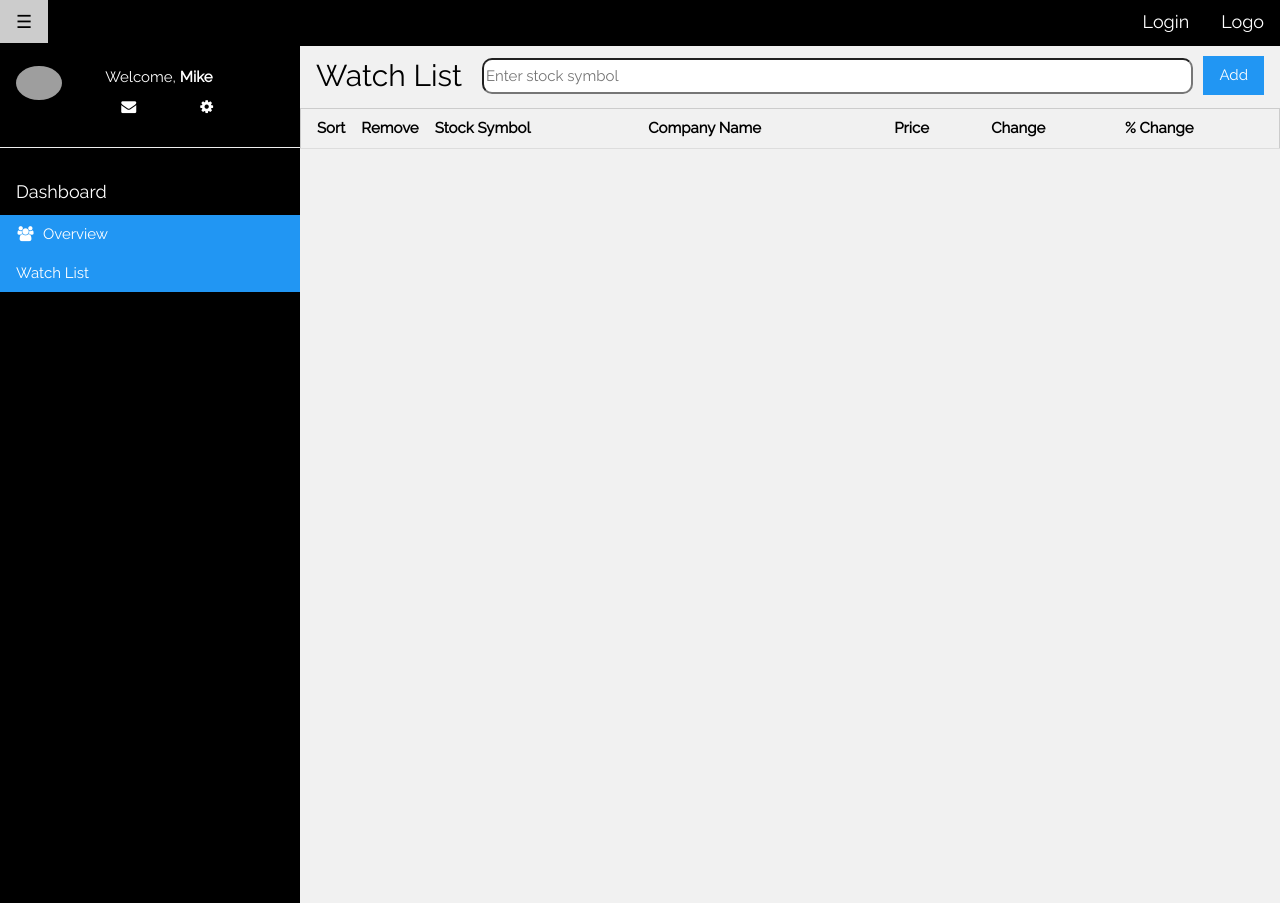
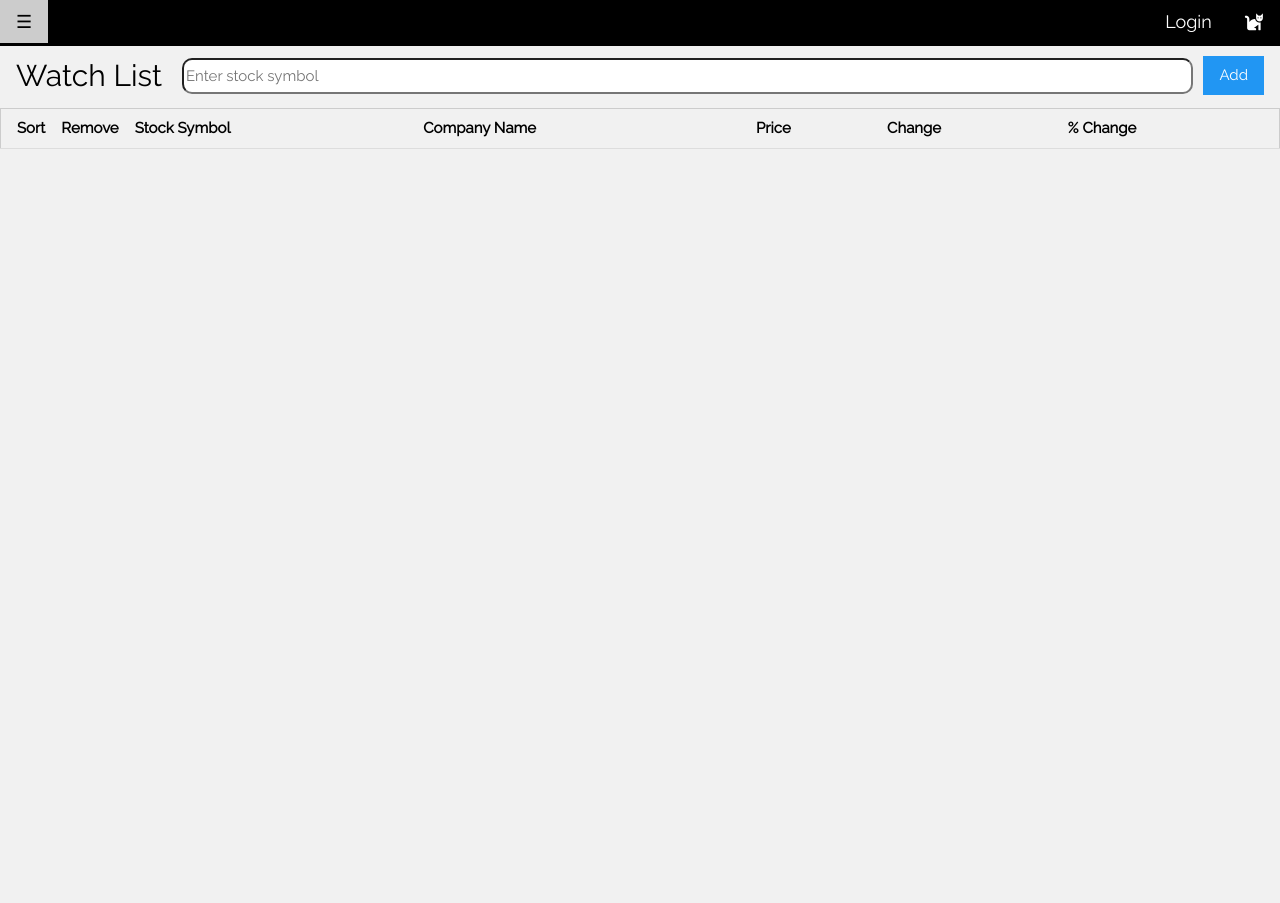
Before and after one commit to mobetat49008/house, a Flask app: page /watchlist in a window 1280 px wide. Run offline with Flask 3, Linux system fonts and the light colour scheme; lists and menus that the app fills with data are empty; parts of the project's set-up code (start-up, migrations or seed data) failed here and were passed over; some libraries are stand-ins or nearby versions; grey boxes are pictures that could not be loaded.

Commit message:
Dynamically show/hide the sidebar

```diff
--- a/templates/base.html
+++ b/templates/base.html
@@ -7,6 +7,7 @@
     <link rel="stylesheet" href="https://www.w3schools.com/w3css/4/w3.css">
     <link rel="stylesheet" href="https://fonts.googleapis.com/css?family=Raleway">
     <link rel="stylesheet" href="https://cdnjs.cloudflare.com/ajax/libs/font-awesome/4.7.0/css/font-awesome.min.css">
+	<link rel="stylesheet" href="https://cdnjs.cloudflare.com/ajax/libs/font-awesome/6.0.0-beta3/css/all.min.css">
     <style>
         html,body,h1,h2,h3,h4,h5 {font-family: "Raleway", sans-serif}
         .positive { color: green; }
@@ -99,9 +100,33 @@
                 flex: none;
             }
         }
-        .sidebar-hidden {
-            display: none !important;
+
+		.w3-sidebar {
+			width: 300px; /* Initial width */
+			transition: width 0.5s ease;
 		}
+
+		.w3-main, .w3-overlay {
+			transition: margin-left 0.5s ease;
+		}
+
+		#toggleSidebarButton {
+			position: fixed;
+			top: 55px;
+			left: 0;
+			z-index: 5;
+			cursor: pointer;
+			border: none; /* Remove border for a clean look */
+			background-color: #00796B; /* Teal color */
+			color: white;
+			border-radius: 50%;
+			padding: 10px 15px;
+		}
+
+		#toggleSidebarButton:hover {
+			background-color: #004D40; /* Darker shade for hover effect */
+		}
+
     </style>
     {% block additional_styles %}{% endblock %}
 </head>
@@ -110,7 +135,7 @@
     <div class="w3-bar w3-top w3-black w3-large" style="z-index:4">
         <button class="w3-bar-item w3-button w3-hide-large w3-hover-none w3-hover-text-light-grey" onclick="w3_open();"><i class="fa fa-bars"></i>  Menu</button>
         <button class="w3-bar-item w3-button w3-black" onclick="hideSidebar()">&#9776;</button>
-        <span class="w3-bar-item w3-right">Logo</span>
+		<span class="w3-bar-item w3-right"><i class="fa fa-cat"></i></span>
         {% if 'logged_in' in session and session['logged_in'] %}
             <a href="/logout" class="w3-bar-item w3-button w3-right" style="height:46px;">{{ session['username'] }} (Logout)</a>
         {% else %}
@@ -120,11 +145,8 @@
 
     <nav class="w3-sidebar w3-collapse w3-black w3-animate-left" style="z-index:3;width:300px;" id="mySidebar"><br>
         <div class="w3-container w3-row">
-            <div class="w3-col s4">
-                <img src="/w3images/avatar2.png" class="w3-circle w3-margin-right" style="width:46px">
-            </div>
             <div class="w3-col s8 w3-bar">
-                <span>Welcome, <strong>Mike</strong></span><br>
+                <span>Welcome, <strong>Ruby</strong></span><br>
                 <a href="#" class="w3-bar-item w3-button"><i class="fa fa-envelope"></i></a>
                 <a href="#" class="w3-bar-item w3-button"><i the "fa fa-user"></i></a>
                 <a href="#" class="w3-bar-item w3-button"><i class="fa fa-cog"></i></a>
@@ -143,17 +165,11 @@
 
     <div class="w3-overlay w3-hide-large w3-animate-opacity" onclick="w3_close()" style="cursor:pointer" title="close side menu" id="myOverlay"></div>
 
-    <div class="w3-main" style="margin-left:300px;margin-top:43px;">
+    <div class="w3-main" style="margin-left:300px;margin-top:43px;" id="main">
         {% block content %}
         <!-- Dynamic content goes here -->
         {% endblock %}
     </div>
-
-    <!-- Footer -->
-    <footer class="w3-container w3-padding-16 w3-light-grey">
-        <h4>FOOTER</h4>
-        <p>Powered by <a href="https://www.w3schools.com/w3css/default.asp" target="_blank">w3.css</a></p>
-    </footer>
 
     <!-- Scripts necessary for functionality -->
     <script src="https://code.jquery.com/jquery-3.6.0.min.js"></script>
@@ -337,6 +353,7 @@ function adjustSquare() {
 		container.style.height = width + 'px'; // Set height equal to current width
 	}
 
+
 	window.onload = adjustSquare;
 	window.onresize = adjustSquare; // Adjust size on window resize
 
@@ -352,6 +369,29 @@ window.onresize = adjustSquare; // Adjust size on window resize
 	$('#header-pnl').click(() => sortPositions('pnl')); // Replace 'pnl' with the actual property name
 	$('#header-stock-percentage').click(() => sortPositions('Stock Percentage')); // Assuming the property is 'Stock Percentage'
 	});
+
+	function hideSidebar() {
+    var mySidebar = document.getElementById("mySidebar");
+    var main = document.getElementById("main");
+    var overlay = document.getElementById("myOverlay");
+    var toggleButton = document.getElementById("toggleSidebarButton");
+
+    // Toggle the display state and adjust main content margin
+    if (mySidebar.style.display === 'block' || mySidebar.style.width !== '0px') {
+        mySidebar.style.width = '0';
+        main.style.marginLeft = '0';
+        overlay.style.display = 'none';
+    } else {
+        mySidebar.style.width = '300px'; // Original width
+        main.style.marginLeft = '300px';
+        overlay.style.display = 'block';
+		}
+	}
+
+	// Ensures proper initial setup
+	document.addEventListener('DOMContentLoaded', function() {
+		hideSidebar(); // Optionally hide the sidebar on page load
+	});
 </script>
 </body>
 </html>
```
Lines whose indentation alone changed are shown as unchanged.
